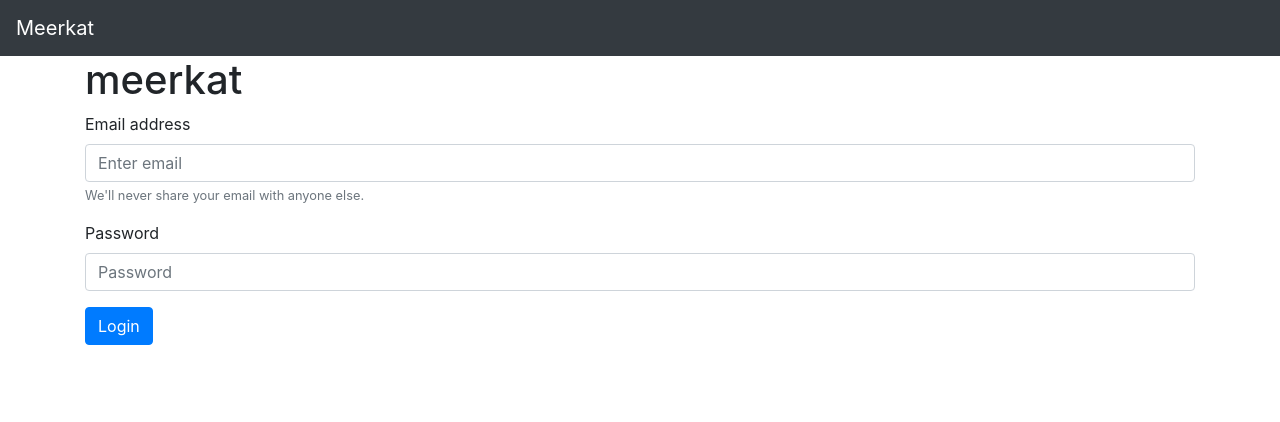
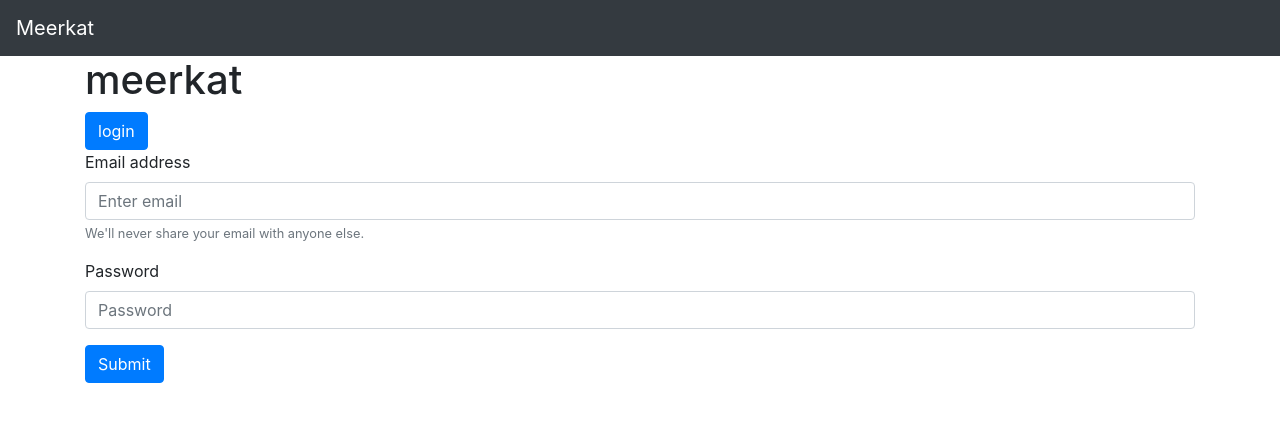
Before and after one commit to juissi999/meerkat, a React app: page / in a window 1280 px wide. Shown: the top 422 px of the page. Built offline with nearby package versions, Linux system fonts and the light colour scheme.

Commit message:
Add raw new user creation to landing page

```diff
--- a/src/components/Landing.js
+++ b/src/components/Landing.js
@@ -13,15 +13,28 @@ const Landing = () => {
 
   const [email, setEmail] = useState('')
   const [passwd, setPasswd] = useState('')
+  const [formAction, setFormAction] = useState('login')
 
-  const onSubmit = (e) => {
+  const onLogin = (e) => {
     e.preventDefault()
     const loginCredentials = { email, passwd }
     const response = authService.login(loginCredentials)
+    //const response = authService.newUser(loginCredentials)
     response
       .then((data) => {
         localStorage.setItem('token', data.token)
         dispatch({ type: 'LOGIN' })
+      })
+      .catch((err) => console.log(err))
+  }
+
+  const onRegister = (e) => {
+    e.preventDefault()
+    const registerCredentials = { email, passwd }
+    const response = authService.newUser(registerCredentials)
+    response
+      .then((data) => {
+        console.log('Register succesful.')
       })
       .catch((err) => console.log(err))
   }
@@ -39,7 +52,15 @@ const Landing = () => {
       <Row>
         <Col>
           <h1>meerkat</h1>
-          <Form onSubmit={onSubmit}>
+          <Button
+            variant="primary"
+            onClick={() =>
+              setFormAction(formAction === 'login' ? 'register' : 'login')
+            }
+          >
+            {formAction}
+          </Button>
+          <Form onSubmit={formAction === 'login' ? onLogin : onRegister}>
             <Form.Group controlId="formBasicEmail">
               <Form.Label>Email address</Form.Label>
               <Form.Control
@@ -62,7 +83,7 @@ const Landing = () => {
               />
             </Form.Group>
             <Button variant="primary" type="submit">
-              Login
+              Submit
             </Button>
           </Form>
         </Col>
```
